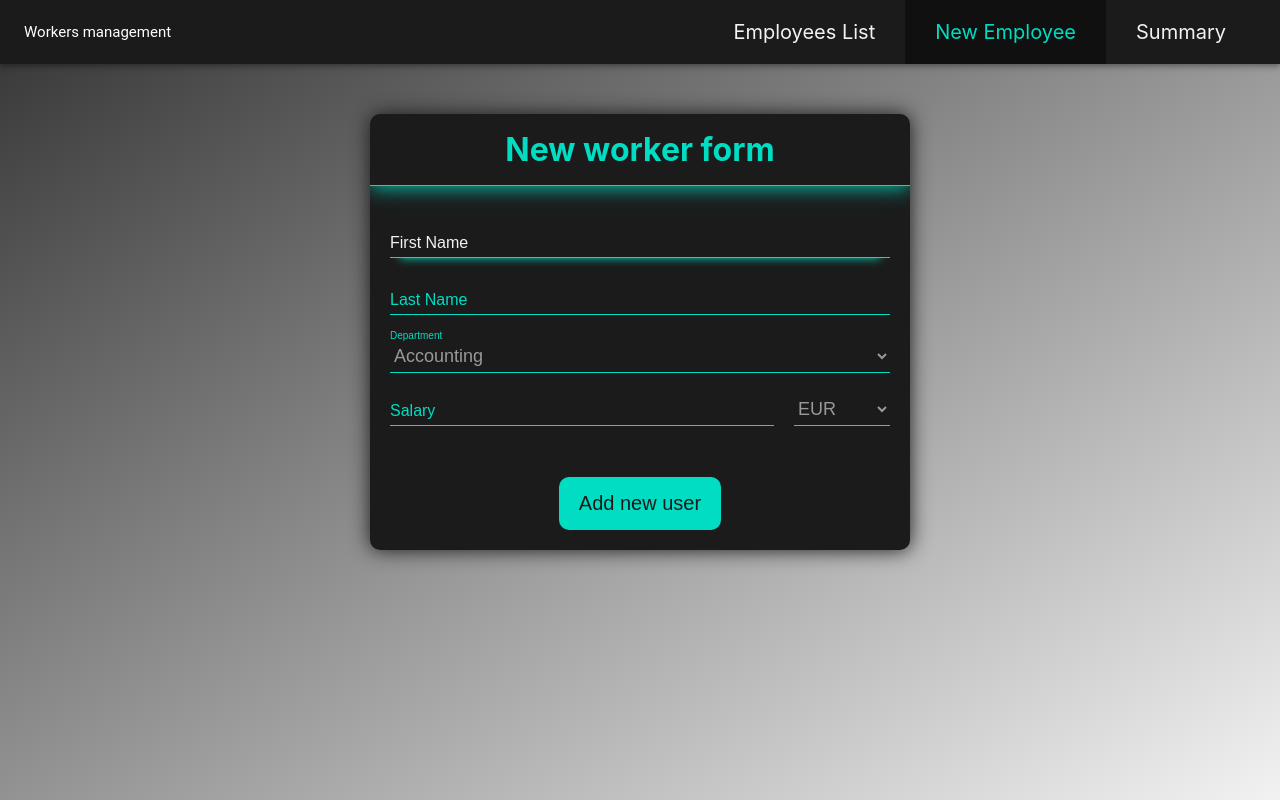
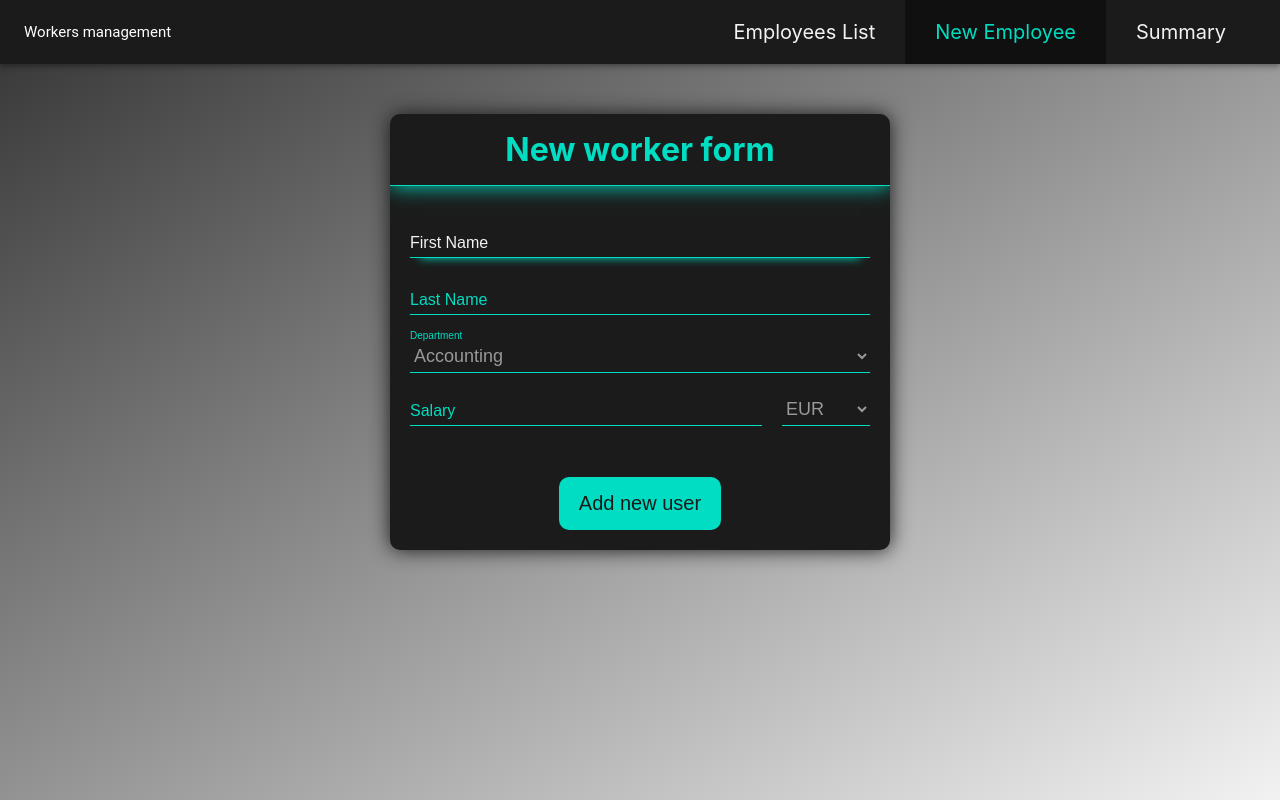
Before and after one commit to pfmnowak/employee-management-react, a React (Create React App) app: page /new-employee in a window 1280 px wide. Built offline with nearby package versions, Linux system fonts and the light colour scheme.

Commit message:
Fix display of the form on smaller screens

```diff
--- a/src/components/pages/NewWorkerForm.module.scss
+++ b/src/components/pages/NewWorkerForm.module.scss
@@ -1,9 +1,13 @@
 .form {
-	width: 50rem;
 	font-family: 'Overpass', sans-serif;
 	display: flex;
 	flex-direction: column;
 	align-items: center;
+
+	&__container {
+		max-width: 50rem;
+		width: 100%;
+	}
 
 	&__button {
 		display: flex;
--- a/src/components/pages/NewWorkerForm.tsx
+++ b/src/components/pages/NewWorkerForm.tsx
@@ -34,6 +34,7 @@ const NewWorkerForm = (props: NewWorkerFormProps) => {
 	};
 
 	return (
+		<div className={classes.form__container}>
 			<Card header='New worker form'>
 				<form className={classes.form} onSubmit={submitFormHandler}>
 					<div className={classes.form__field}>
@@ -129,6 +130,7 @@ const NewWorkerForm = (props: NewWorkerFormProps) => {
 					</button>
 				</form>
 			</Card>
+		</div>
 	);
 };
 
```
Lines whose indentation alone changed are shown as unchanged.
